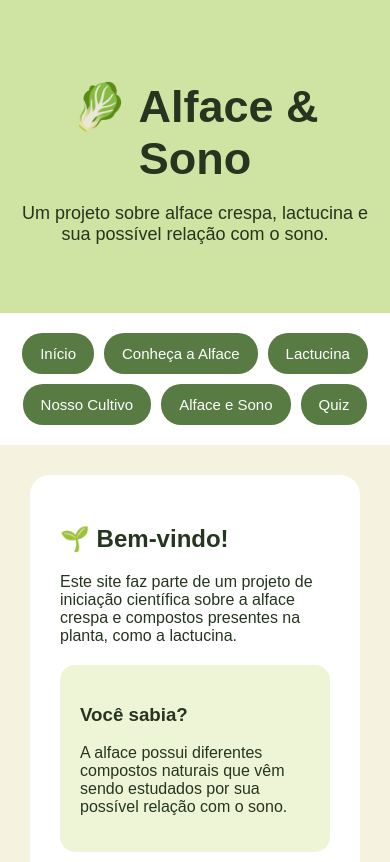
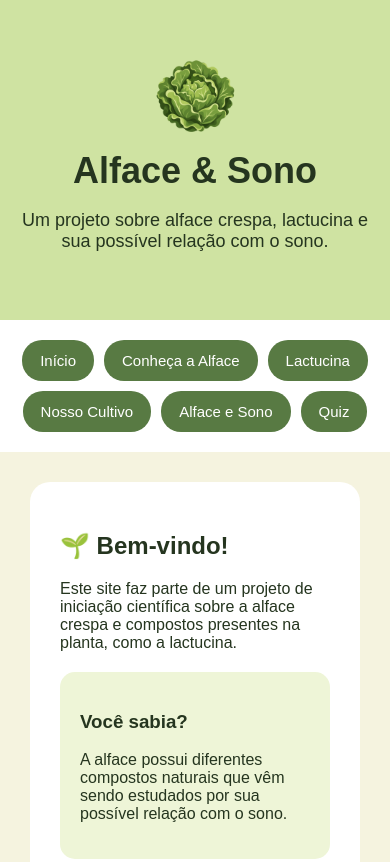
Before and after one commit to bkarennn/alface, a plain HTML site: page index.html in a window 390 px wide. Shown: the top 862 px of the page. Drawn offline with Linux system fonts and the light colour scheme.

Commit message:
adiciona icone de alface e favicon

```diff
--- a/index.html
+++ b/index.html
@@ -7,13 +7,19 @@
 
     <title>Alface & Sono</title>
 
+    <link rel="icon" type="image/png" sizes="32x32" href="assets/favicon-32.png">
+    <link rel="apple-touch-icon" sizes="180x180" href="assets/apple-touch-icon.png">
+
     <link rel="stylesheet" href="style.css">
 </head>
 
 <body>
 
     <header>
-        <h1>🥬 Alface & Sono</h1>
+        <div class="marca">
+            <img src="assets/icone-alface.png" alt="" class="icone-alface" width="112" height="112">
+            <h1>Alface & Sono</h1>
+        </div>
 
         <p>
             Um projeto sobre alface crespa, lactucina e sua possível relação com o sono.
--- a/style.css
+++ b/style.css
@@ -23,7 +23,29 @@ header {
 header h1 {
     font-size: 45px;
 
+    margin: 0;
+}
+
+
+.marca {
+    display: flex;
+
+    justify-content: center;
+
+    align-items: center;
+
+    gap: 16px;
+
     margin-bottom: 10px;
+}
+
+
+.icone-alface {
+    width: 112px;
+
+    height: 112px;
+
+    object-fit: contain;
 }
 
 
@@ -225,3 +247,22 @@ footer {
 
     margin-top: 40px;
 }
+
+
+@media (max-width: 520px) {
+    .marca {
+        flex-direction: column;
+
+        gap: 8px;
+    }
+
+    .icone-alface {
+        width: 92px;
+
+        height: 92px;
+    }
+
+    header h1 {
+        font-size: 36px;
+    }
+}
```
Also changed, not shown: assets/apple-touch-icon.png (added), assets/favicon-32.png (added), assets/icone-alface.png (added).
